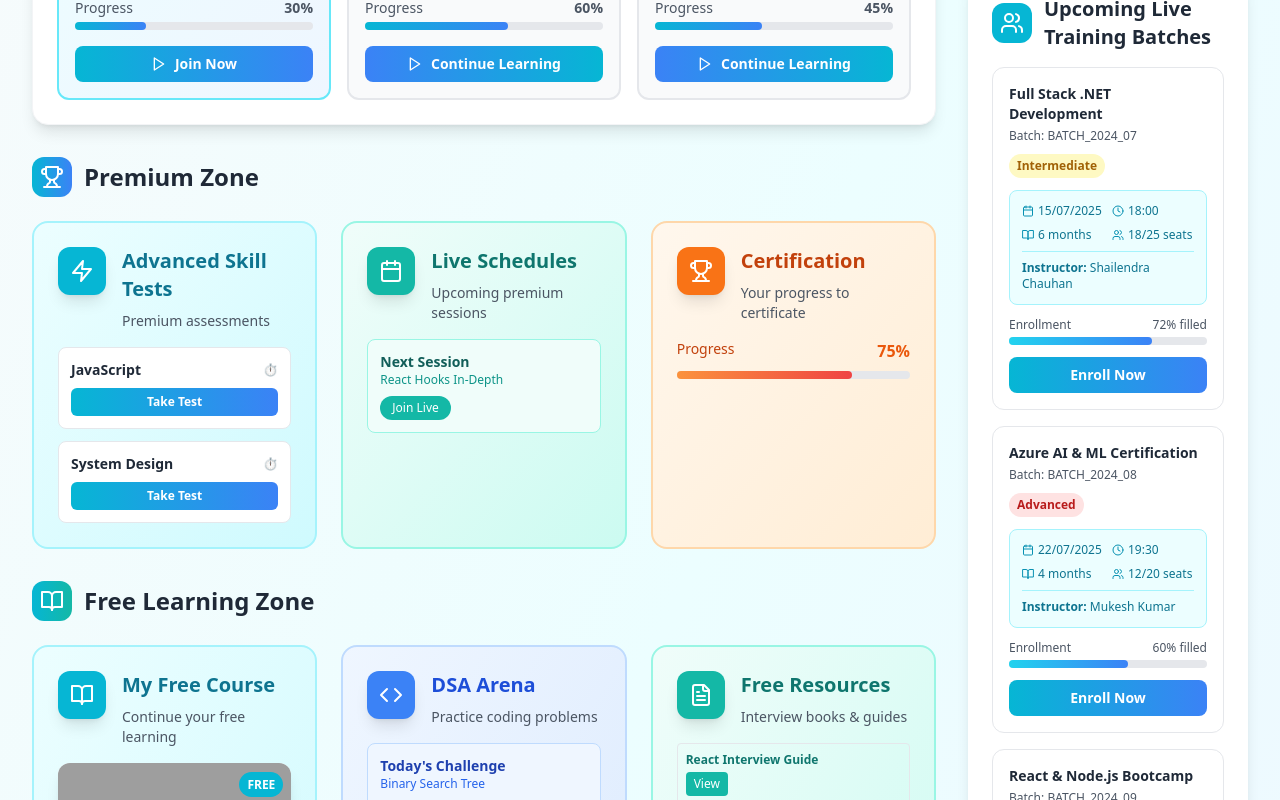
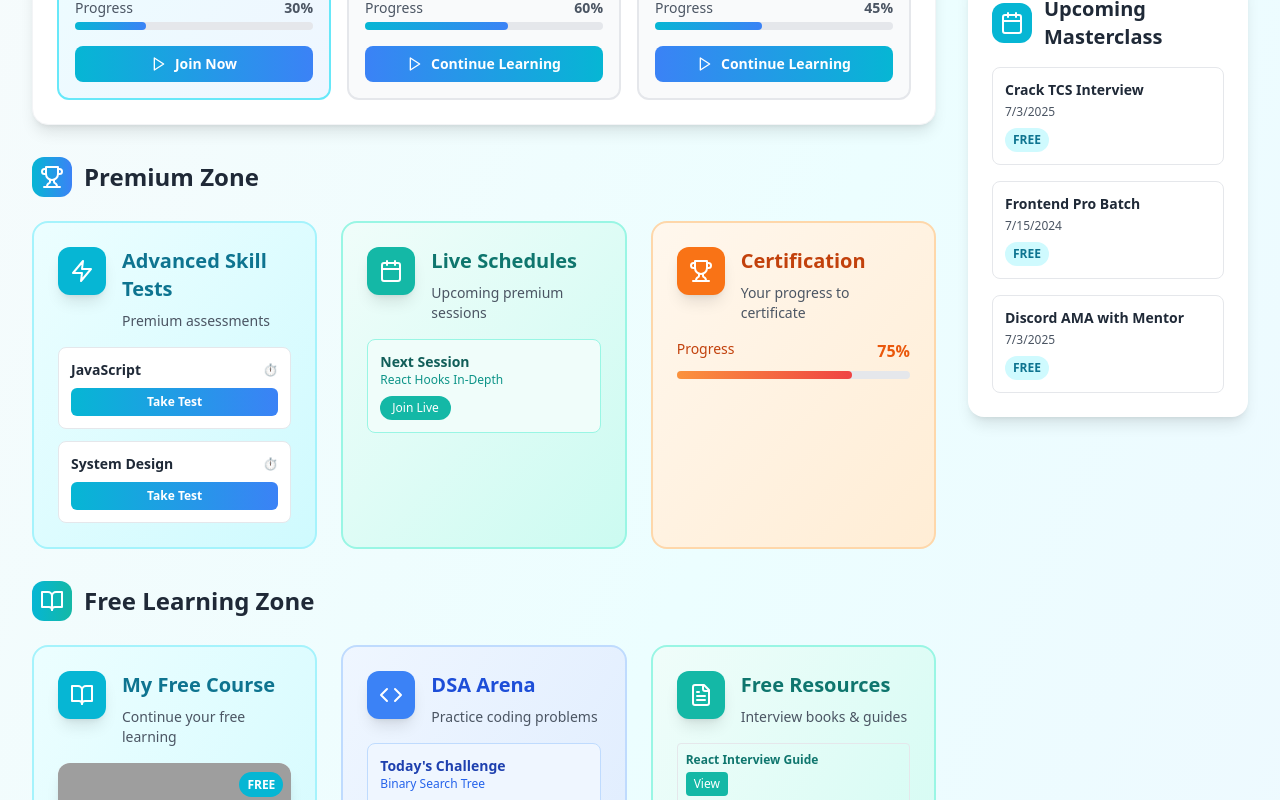
Before and after one commit to souravkmr1/LMS_dashboard, a React (Vite) app: page / in a window 1280 px wide. Shown: the part 780-1580 px from the top of the page. Built offline with nearby package versions, Linux system fonts and the light colour scheme; grey boxes are pictures that could not be loaded.

Commit message:
Updated Sidebar.tsx

```diff
--- a/src/components/Sidebar.tsx
+++ b/src/components/Sidebar.tsx
@@ -1,5 +1,5 @@
 import React from 'react';
-import { Gift, MessageCircle, Calendar, TrendingUp, Users, Star, Trophy, ShoppingBag, Clock, BookOpen } from 'lucide-react';
+import { Gift, MessageCircle, Calendar, TrendingUp, Users, Star, Trophy, ShoppingBag } from 'lucide-react';
 import { Referral, Event } from '../types';
 import EventCard from './EventCard';
 
@@ -10,54 +10,12 @@ interface SidebarProps {
 }
 
 export default function Sidebar({ referral, events, userType }: SidebarProps) {
-  // Mock upcoming live training batches data
-  const upcomingBatches = [
-    {
-      id: '1',
-      courseName: 'Full Stack .NET Development',
-      batchCode: 'BATCH_2024_07',
-      startDate: '15/07/2025',
-      startTime: '18:00',
-      duration: '6 months',
-      seats: 25,
-      enrolled: 18,
-      instructor: 'Shailendra Chauhan',
-      level: 'Intermediate'
-    },
-    {
-      id: '2',
-      courseName: 'Azure AI & ML Certification',
-      batchCode: 'BATCH_2024_08',
-      startDate: '22/07/2025',
-      startTime: '19:30',
-      duration: '4 months',
-      seats: 20,
-      enrolled: 12,
-      instructor: 'Mukesh Kumar',
-      level: 'Advanced'
-    },
-    {
-      id: '3',
-      courseName: 'React & Node.js Bootcamp',
-      batchCode: 'BATCH_2024_09',
-      startDate: '01/08/2025',
-      startTime: '17:00',
-      duration: '5 months',
-      seats: 30,
-      enrolled: 22,
-      instructor: 'Priya Sharma',
-      level: 'Beginner'
-    }
-  ];
-
-  const getLevelColor = (level: string) => {
-    switch (level) {
-      case 'Beginner': return 'bg-green-100 text-green-700';
-      case 'Intermediate': return 'bg-yellow-100 text-yellow-700';
-      case 'Advanced': return 'bg-red-100 text-red-700';
-      default: return 'bg-gray-100 text-gray-700';
-    }
-  };
+  // Filter events to show only masterclasses and make them all free
+  const masterclassEvents = events.map(event => ({
+    ...event,
+    type: 'masterclass' as const,
+    isFree: true
+  }));
 
   return (
     <div className="space-y-6">
@@ -122,72 +80,23 @@ export default function Sidebar({ referral, events, userType }: SidebarProps) {
         </div>
       </div>
 
-      {/* Upcoming Live Training Batches */}
+      {/* Upcoming Masterclass */}
       <div className="bg-white rounded-2xl p-6 shadow-lg">
         <div className="flex items-center gap-3 mb-4">
           <div className="bg-cyan-500 p-2 rounded-xl">
-            <Users className="w-6 h-6 text-white" />
+            <Calendar className="w-6 h-6 text-white" />
           </div>
-          <h3 className="text-xl font-bold text-gray-800">Upcoming Live Training Batches</h3>
+          <h3 className="text-xl font-bold text-gray-800">Upcoming Masterclass</h3>
         </div>
 
         <div className="space-y-4">
-          {upcomingBatches.map(batch => (
-            <div key={batch.id} className="border rounded-xl p-4 hover:bg-gray-50 transition-colors">
-              <div className="flex items-start justify-between mb-3">
-                <div className="flex-1">
-                  <h4 className="font-bold text-sm text-gray-800 mb-1">{batch.courseName}</h4>
-                  <p className="text-xs text-gray-600 mb-2">Batch: {batch.batchCode}</p>
-                  <span className={`inline-block px-2 py-1 rounded-full text-xs font-semibold ${getLevelColor(batch.level)}`}>
-                    {batch.level}
-                  </span>
-                </div>
-              </div>
-
-              {/* Batch Details */}
-              <div className="bg-cyan-50 border border-cyan-200 rounded-lg p-3 mb-3">
-                <div className="grid grid-cols-2 gap-2 text-xs">
-                  <div className="flex items-center gap-1">
-                    <Calendar className="w-3 h-3 text-cyan-600" />
-                    <span className="text-cyan-700">{batch.startDate}</span>
-                  </div>
-                  <div className="flex items-center gap-1">
-                    <Clock className="w-3 h-3 text-cyan-600" />
-                    <span className="text-cyan-700">{batch.startTime}</span>
-                  </div>
-                  <div className="flex items-center gap-1">
-                    <BookOpen className="w-3 h-3 text-cyan-600" />
-                    <span className="text-cyan-700">{batch.duration}</span>
-                  </div>
-                  <div className="flex items-center gap-1">
-                    <Users className="w-3 h-3 text-cyan-600" />
-                    <span className="text-cyan-700">{batch.enrolled}/{batch.seats} seats</span>
-                  </div>
-                </div>
-                <div className="mt-2 pt-2 border-t border-cyan-200">
-                  <p className="text-xs text-cyan-700">
-                    <span className="font-semibold">Instructor:</span> {batch.instructor}
-                  </p>
-                </div>
-              </div>
-
-              {/* Enrollment Progress */}
-              <div className="mb-3">
-                <div className="flex justify-between text-xs text-gray-600 mb-1">
-                  <span>Enrollment</span>
-                  <span>{Math.round((batch.enrolled / batch.seats) * 100)}% filled</span>
-                </div>
-                <div className="w-full bg-gray-200 rounded-full h-2">
-                  <div
-                    className="bg-gradient-to-r from-cyan-400 to-blue-500 h-2 rounded-full"
-                    style={{ width: `${(batch.enrolled / batch.seats) * 100}%` }}
-                  ></div>
-                </div>
-              </div>
-
-              <button className="w-full bg-gradient-to-r from-cyan-500 to-blue-500 text-white py-2 rounded-lg text-sm font-semibold hover:from-cyan-600 hover:to-blue-600 transition-colors">
-                Enroll Now
-              </button>
+          {masterclassEvents.slice(0, 3).map(event => (
+            <div key={event.id} className="border rounded-lg p-3 hover:bg-gray-50 transition-colors">
+              <h4 className="font-semibold text-sm text-gray-800 mb-1">{event.title}</h4>
+              <p className="text-xs text-gray-600">{event.date.toLocaleDateString()}</p>
+              <span className="inline-block mt-2 px-2 py-1 rounded-full text-xs font-semibold bg-cyan-100 text-cyan-700">
+                FREE
+              </span>
             </div>
           ))}
         </div>
```
